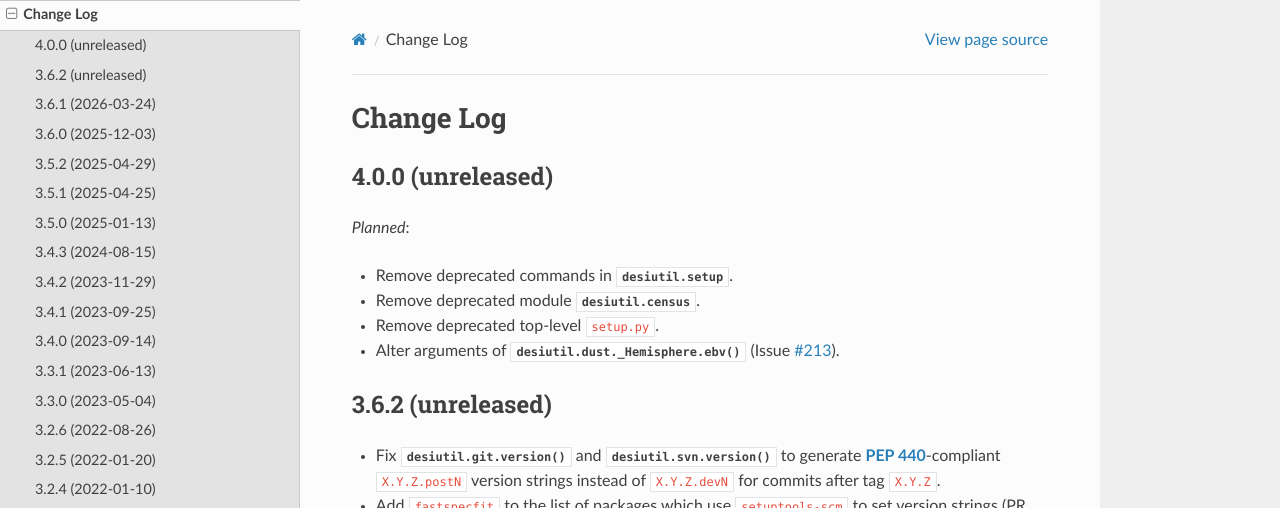
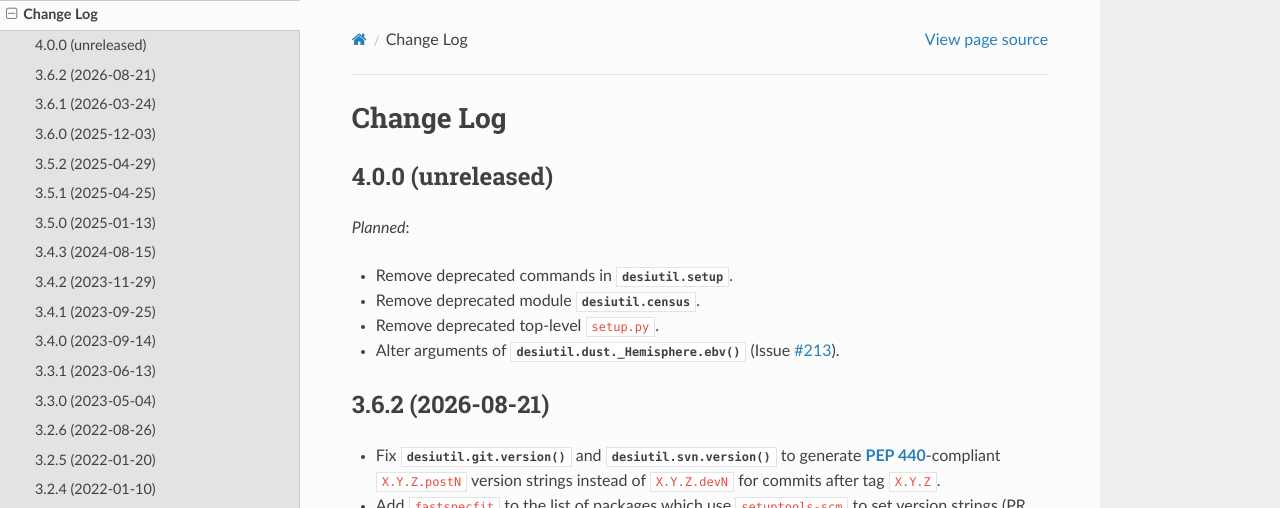
Before and after one commit to desihub/desiutil, a Sphinx documentation site: the page built from doc/changes.rst, in a window 1280 px wide and 900 px high. Shown: the top 508 px of the window. Built offline with Sphinx 7.4.7 and the Read the Docs theme 3.1.0, drawn with Linux system fonts in a browser that asks for light colours.

Commit message:
Preparing for next tag

```diff
--- a/doc/changes.rst
+++ b/doc/changes.rst
@@ -14,7 +14,7 @@ Change Log
 
 .. _`#213`: https://github.com/desihub/desiutil/issues/213
 
-3.6.2 (unreleased)
+3.6.2 (2026-08-21)
 ------------------
 
 * Fix :func:`desiutil.git.version` and :func:`desiutil.svn.version` to
--- a/py/desiutil/_version.py
+++ b/py/desiutil/_version.py
@@ -1 +1 @@
-__version__ = '3.6.1.post1248'
+__version__ = '3.6.2'
```
